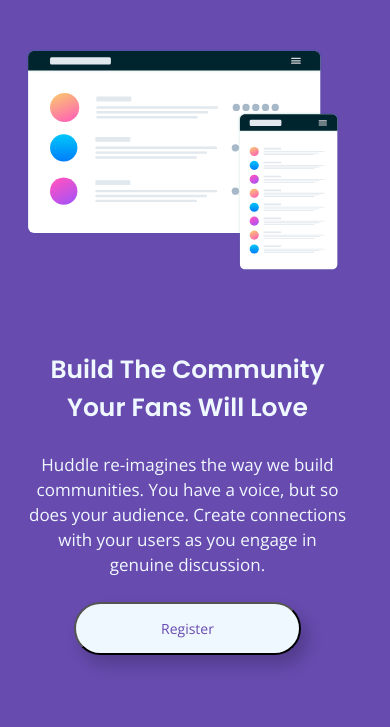
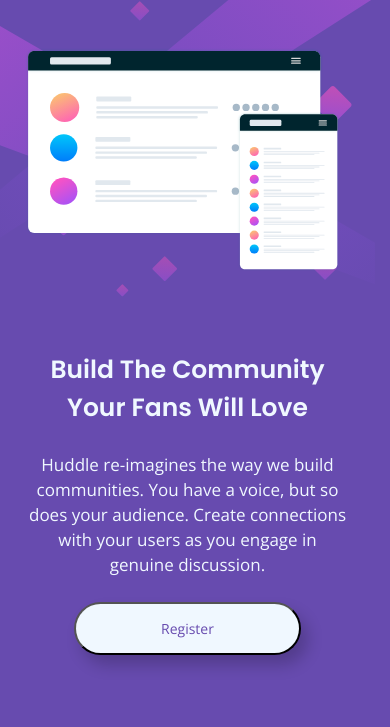
Before and after one commit to JulioC013/devquest-huddle, a plain HTML site: page index.html in a window 390 px wide. Shown: the part 76-803 px from the top of the page. Drawn offline with nearby package versions, Linux system fonts and the light colour scheme.

Commit message:
bg image fixed

```diff
--- a/src/css/estilos.css
+++ b/src/css/estilos.css
@@ -1,6 +1,6 @@
 body{
     background-color: hsl(257,40%,49%);
-    background-image: url(./src/images/bg-desktop.svg) ;
+    background-image: url(/src/images/bg-desktop.svg) ;
     background-repeat: no-repeat;
     height: 100vh;
     max-width: 1440px;
--- a/src/css/responsivo.css
+++ b/src/css/responsivo.css
@@ -1,6 +1,6 @@
 @media (max-width:750px) {
     body{
-        background-image: url(./src/images/bg-mobile.svg);
+        background-image: url(/src/images/bg-mobile.svg);
         max-width:750px;
         margin: 0px;
     }
```
